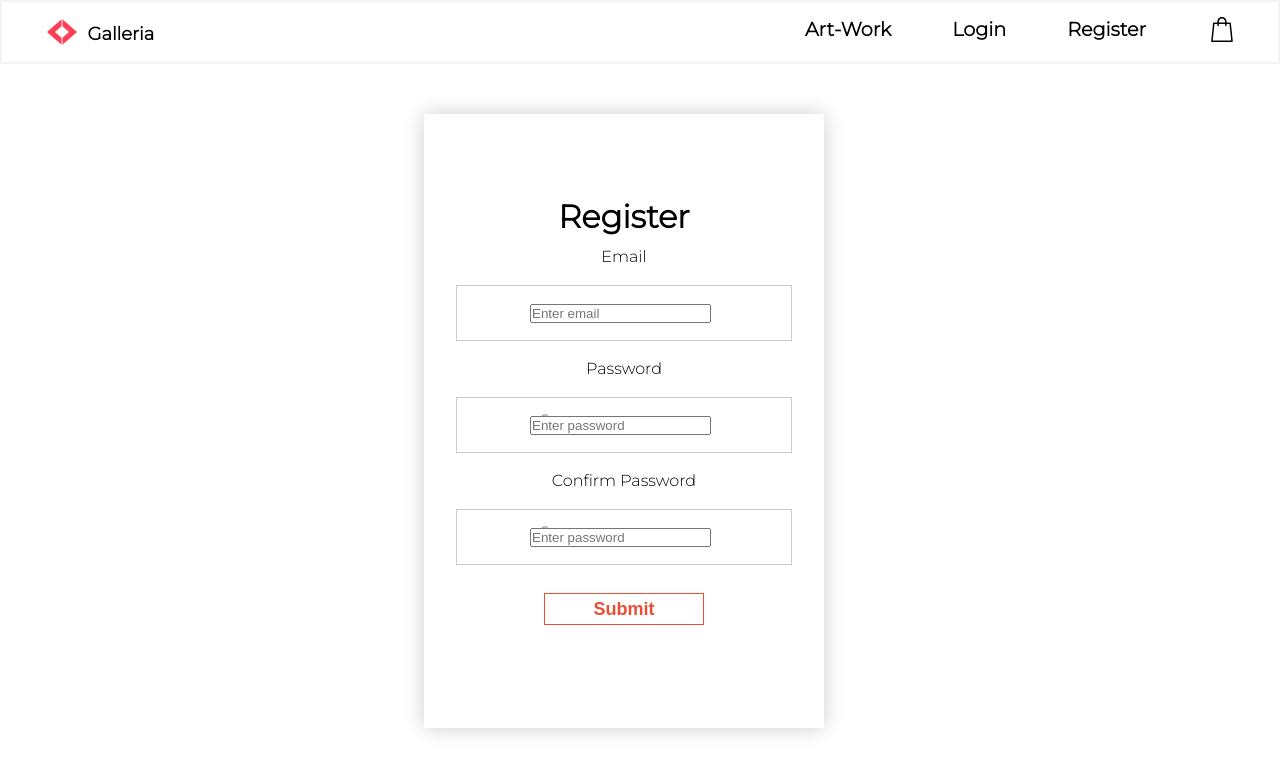
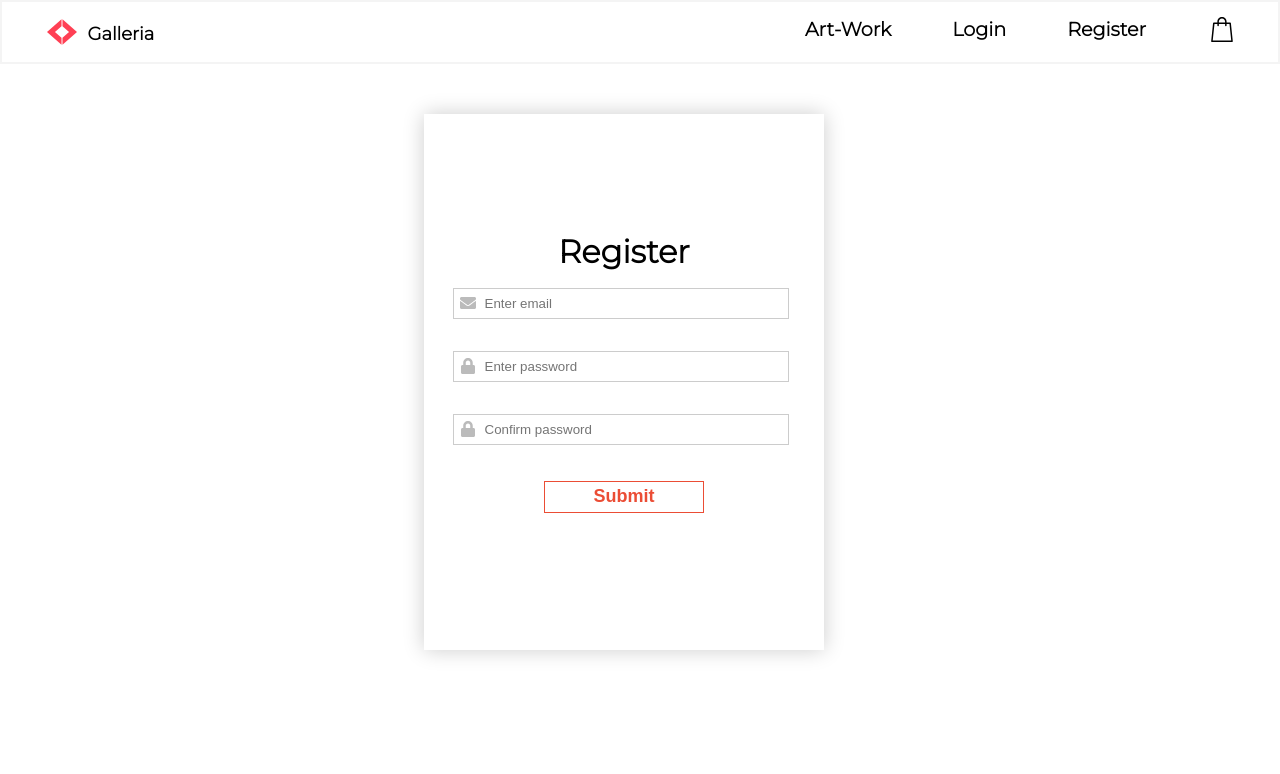
Before and after one commit to Vanshika-8/Assignment-3, a React (Create React App) app: page /register in a window 1280 px wide. Shown: the top 774 px of the page. Built offline with nearby package versions, Linux system fonts and the light colour scheme.

Commit message:
Validations of the register and login  page with styling and regex validations

```diff
--- a/src/components/LoginPage.js
+++ b/src/components/LoginPage.js
@@ -1,5 +1,9 @@
 import React, { Component } from 'react';
 import { FaEnvelope, FaLock } from 'react-icons/fa';
+
+const passwordRegex= /^[\d\w@-]{8,20}$/i
+const emailRegex=/^([a-z\d\.-]+)@([a-z\d-]+)\.([a-z]{2,8})?$/i
+
 class LoginPage extends Component {
     constructor(props) {
         super(props);
@@ -7,7 +11,8 @@ class LoginPage extends Component {
             email: '',
             password: '',
             emailErrorMessage: '',
-            passwordErrorMessage: ''
+            passwordErrorMessage: '',
+
         }
     }
 
@@ -35,6 +40,16 @@ class LoginPage extends Component {
             })
         }
 
+        if((!passwordRegex.test(password)) && password!==''){
+            this.setState({
+                passwordErrorMessage:'Please enter a valid password with 20 digits and special char'
+            })
+        }
+       if((!emailRegex.test(email))  && email!==''){
+           this.setState({
+               emailErrorMessage:'Please enter a valid email with @ and proper email'
+           })
+       }
 
     }
 
--- a/src/components/RegisterPage.js
+++ b/src/components/RegisterPage.js
@@ -1,43 +1,137 @@
 import React, { Component } from 'react';
-import { Link } from 'react-router-dom';
-import {FaEnvelope} from 'react-icons/fa';
-import {FaLock} from 'react-icons/fa';
+import { FaEnvelope, FaLock } from 'react-icons/fa';
+
+const passwordRegex= /^[\d\w@-]{8,20}$/i
+const emailRegex=/^([a-z\d\.-]+)@([a-z\d-]+)\.([a-z]{2,8})?$/i
 class RegisterPage extends Component {
     constructor(props) {
         super(props);
-        this.state = {}
+        this.state = {
+            email: '',
+            password: '',
+            confirmPassword:'',
+            emailErrorMessage: '',
+            passwordErrorMessage: '',
+            confirmPasswordErrMessage:''
+        }
+    }
+
+
+    validateHandler = (e) => {
+        e.preventDefault();
+        const { email, password,confirmPassword } = this.state
+        console.log(this.state)
+        if (email === '' && password === '' && confirmPassword==='') {
+            this.setState({
+                emailErrorMessage: 'Please enter a valid email address',
+                passwordErrorMessage: 'Please enter a valid password',
+                confirmPasswordErrMessage:'Please enter a valid confirm password'
+            })
+
+        }
+        if ((email === '') && password !== '' && confirmPassword!=='') {
+            this.setState({
+                emailErrorMessage: 'Please enter a valid email address',
+                passwordErrorMessage: '',
+                confirmPasswordErrMessage:''
+            })
+        }
+        if ((email !== '') && password === '' && confirmPassword==='') {
+            this.setState({
+                emailErrorMessage: '',
+                passwordErrorMessage: 'Please enter a valid password',
+                confirmPasswordErrMessage:'Please enter a valid confirm password'
+            })
+        }
+        if((email!=='' && password!=='') && confirmPassword===''){
+            this.setState({
+                emailErrorMessage:'',
+                passwordErrorMessage:'',
+                confirmPasswordErrMessage:'Please enter a valid confirm password'
+            })
+        }
+        if((!passwordRegex.test(password)) && password!==''){
+            this.setState({
+                emailErrorMessage:'',
+                passwordErrorMessage:'Please enter a valid password with 20 digits and special char',
+
+            })
+        }
+       if((!emailRegex.test(email))  && email!=='' ){
+           this.setState({
+               emailErrorMessage:'Please enter a valid email with @ and proper email'
+           })
+       }
+       if((!passwordRegex.test(confirmPassword))){
+        this.setState({
+            confirmPasswordErrMessage:'Enter a valid confirm password with special characters',
+            emailErrorMessage:'',
+            passwordErrorMessage:''
+        })
+       }
+
+       if(confirmPassword!==password){
+           this.setState({confirmPasswordErrMessage:'Confirm password does not match password'})
+       }
+    }
+
+
+    handleChange = (e) => {
+
+        let name = e.target.name
+        let value = e.target.value
+        this.setState({
+            [name]: value
+        })
+
     }
     render() {
         return (
             <div className="maincontainer__form">
-            <form className="login__form">
-                <h1 className="login__heading">Register</h1>
-                <div className="login__email">
-                    <label>  Email </label>
-                    <div className="email__input">
-                    <FaEnvelope className="logo__input"/>
-                    <input placeholder="Enter email" type="text"  />
+            <div className="register__form">
+                <h1 className="register__heading">Register</h1>
+                <div className="register__email">
+
+                        <div className="email__input-wrapper">
+                            <FaEnvelope className="logo__input" />
+                            <input
+                             className={ this.state.emailErrorMessage ?  "email__input errorBorder" : 'email__input' }
+                                name='email' value={this.state.email} onChange={this.handleChange} placeholder="Enter email" type="text" />
+                        </div>
+                        <div className="errorMessages">{this.state.emailErrorMessage}</div>
+
+                    </div>
+                    <div className="register__password">
+
+                    <div className="password__input-wrapper">
+                        <FaLock className="logo__input" />
+                        <input
+                        className={ this.state.passwordErrorMessage ?  "password__input errorBorder" : 'password__input' }
+                        value={this.state.password}
+                            name='password' onChange={this.handleChange} placeholder="Enter password" type="password" />
+
+                    </div>
+                    <div className="errorMessages">{this.state.passwordErrorMessage}</div>
+
+
+                </div>
+                <div className="register__password">
+
+                        <div className="password__input-wrapper">
+                            <FaLock className="logo__input" />
+                            <input
+                            className={ this.state.confirmPasswordErrMessage ?  "password__input errorBorder" : 'password__input' }
+                            value={this.state.confirmPassword}
+                                name='confirmPassword' onChange={this.handleChange} placeholder="Confirm password" type="password" />
+
+                        </div>
+                        <div className="errorMessages">{this.state.confirmPasswordErrMessage}</div>
+
 
                     </div>
 
+                <button onClick={this.validateHandler} className="register__submitbtn">Submit</button>
                 </div>
-                <div className="login__password">
-                    <label>  Password </label>
-                    <div className="email__input">
-                    <FaLock className="logo__input"/>
-                    <input placeholder="Enter password" type="password" />
-                    </div>
-                   </div>
-                <div className="login__password">
-                <label> Confirm Password </label>
-                    <div className="email__input">
-                    <FaLock className="logo__input"/>
-                    <input placeholder="Enter password" type="password" />
-                    </div>
-                </div>
-
-                    <Link to="/"><button className="register__submitbtn">Submit</button></Link>
-                </form>
             </div>
 
         );
--- a/src/components/styles/style.css
+++ b/src/components/styles/style.css
@@ -87,9 +87,9 @@ a.redirecting__links {
 }
 
 .maincontainer__form {
-    width: 80%;
+    width: 80vw;
     max-width: 400px;
-    height: 120%;
+    height: 67vh;
     display: flex;
     flex-direction: column;
     text-align: center;
@@ -208,7 +208,7 @@ a.backtohome__link {
 .password__input {
     width: 100%;
     padding: 7px 31px;
-    margin: 8px 0;
+    margin: 16px 0;
     display: inline-block;
     border: 1px solid #ccc;
     box-sizing: border-box;
@@ -294,3 +294,44 @@ img.artwork__img {
     margin-top: 40px;
     height: 82vh;
 }
+
+.snackbar__message {
+    /* visibility: hidden; */
+    min-width: 250px;
+    margin-left: 116px;
+    background-color: #333;
+    color: #fff;
+    text-align: center;
+    border-radius: 2px;
+    padding: 16px;
+    position: fixed;
+    z-index: 1;
+    left: 50%;
+    bottom: 30px;
+    font-size: 17px;
+  }
+
+  .show {
+    visibility: visible;
+    animation: fadein 0.5s, fadeout 0.5s 2.5s;
+  }
+
+  @-webkit-keyframes fadein {
+    from {bottom: 0; opacity: 0;}
+    to {bottom: 30px; opacity: 1;}
+  }
+
+  @keyframes fadein {
+    from {bottom: 0; opacity: 0;}
+    to {bottom: 30px; opacity: 1;}
+  }
+
+  @-webkit-keyframes fadeout {
+    from {bottom: 30px; opacity: 1;}
+    to {bottom: 0; opacity: 0;}
+  }
+
+  @keyframes fadeout {
+    from {bottom: 30px; opacity: 1;}
+    to {bottom: 0; opacity: 0;}
+  }
```
